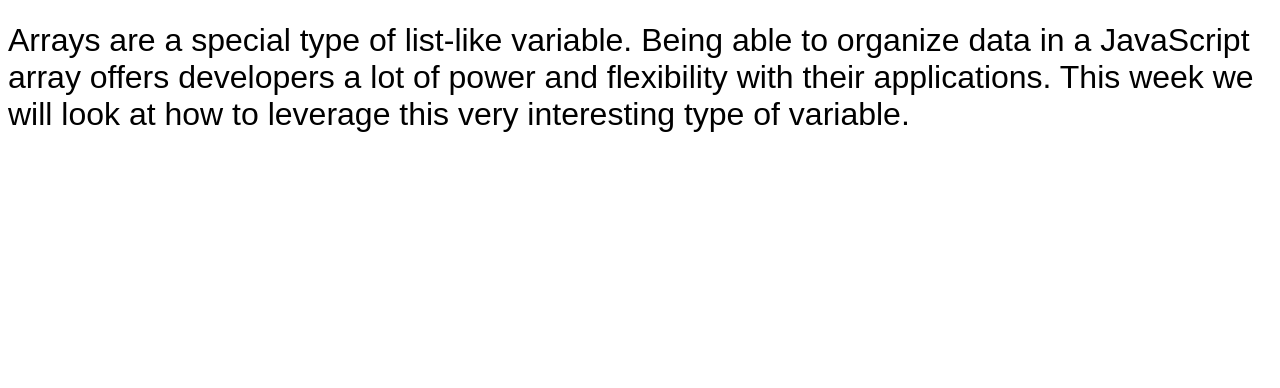
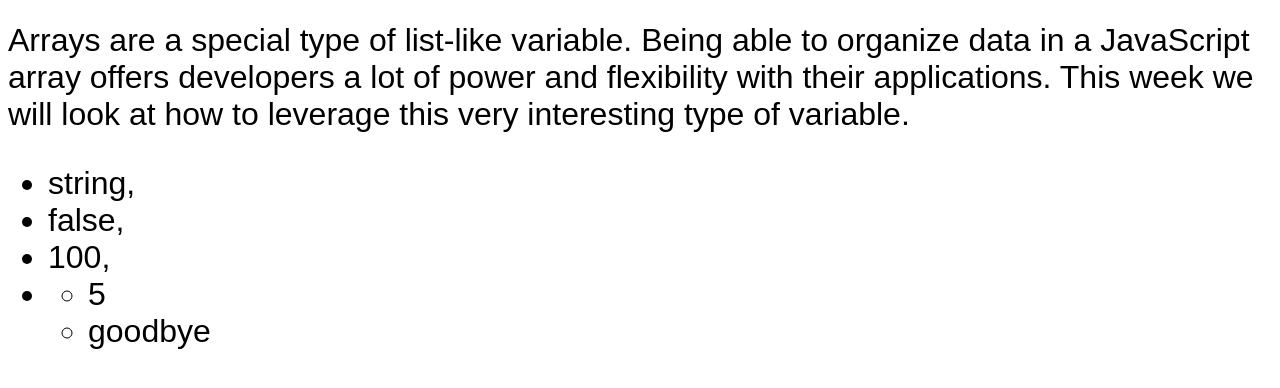
Before and after one commit to JumaTem/js-class-files-main, a plain HTML site: page lesson-3/arrays.html in a window 1280 px wide. Shown: the part 138-526 px from the top of the page. Drawn offline with Linux system fonts and the light colour scheme.

Commit message:
Part 2 of the lesson done

```diff
--- a/lesson-3/arrays.html
+++ b/lesson-3/arrays.html
@@ -11,6 +11,8 @@
 <body>
 	<h1>Arrays</h1>
 	<p>Arrays are a special type of list-like variable. Being able to organize data in a JavaScript array offers developers a lot of power and flexibility with their applications. This week we will look at how to leverage this very interesting type of variable.</p>
-	<p></p>
+	<ul>
+
+	</ul>
 </body>
 </html>
--- a/lesson-3/js/arrays.js
+++ b/lesson-3/js/arrays.js
@@ -1,42 +1,77 @@
-const output = document.querySelector('body p:nth-of-type(2)');
+const output = document.querySelector('ul');
 
 /* STEP 1: Creating an array
 When declaring and initializing an array, you can include strings, numbers, booleans, and even other arrays */
-
+let myArray = ["string", true, 100, [5, "hello"]];
+output.textContent = myArray;
 /* STEP 2: Reading and changing array elements
 You can refer to a particular element in an array with it's index number */
-
+output.textContent = `The first element of array inside myArray is ${myArray[3][0]}`;
 // You can also change a particular element
-
+myArray[1]=false;
 // An array within an array is called a multidimensional array - it can be accessed by specifying the index of the first array, then the item within it
+myArray[3][1] = "goodbye";
 /* STEP 3: Determining array length
 Being able to figure out how many elements are contained in an array is a critical feature of JavaScript programming */
+let totalThingsInArray = myArray.length + myArray[3].length;
+// output.textContent =`There are ${myArray.length} elements in myArray.`;
+output.textContent =`There are a total of ${totalThingsInArray} elements in myArray.`;
+output.textContent = "";
+// In particular, looping through arrays
+for(let i = 0; i<myArray.length; i++){
 
-// In particular, looping through arrays
+    let listItem = document.createElement("li");
+    output.append(listItem);
 
+    //check if an element is an array
+    if (Array.isArray(myArray[i])){
+        //we need a nested ul
+        let childList = document.createElement("ul");
+        listItem.append(childList);
+        //we have an array, so we need to loop through it
+        for(let j = 0; j<myArray[i].length; j++){
+            let childItem = document.createElement("li");
+            childList.append(childItem);
+            childItem.textContent = `${myArray[i][j]}`;
+        };
+    }else{
+        listItem.textContent += `${myArray[i]}, `;
+    }
+};
 /* STEP 4: Convert a string to an array
 If there is a common character that can act as a delimiter in a string, we can use this character to create an array */
-
+let orig6 = "Toronto Maple Leafs, Chicago Black Hawis, Detroit Red Wings, Boston Bruins, Montreal Canadiens, New York Rangers";
 // Output one of the array items
-
+let orig6Array = orig6.split(", ");
+console.log(orig6Array);
+console.log(orig6Array[3]);
 // Output the last element of the array
-
+console.log(`Last element is ${orig6Array[orig6Array.length-1]}`);
 /* STEP 5: Convert an array back to a string
 Use join() and toString() - note that join() allows you to choose and insert a delimiter, while toString() does not */
+// let orig6String  = orig6Array.toString();
+let orig6String = orig6Array.join(" | ");
+console.log(orig6String);
 
 /* STEP 6: Adding and removing items from an array
 Without the ability to edit the contents of an array, this type of variable would have limited use - but adding and removing array items is pretty straightforward */
 
 // Adding one or more items to an array with push()
+orig6Array.push("Buffalo Sabres");
 
 // If you would like to capture how many elements are in the array after you have edited it, then…
+let orig6Length = orig6Array.push("Philadelphia Flyers");
 
 // Removing an item from an array with pop()
-
+// orig6Array.pop();
 // pop() returns the item that was removed, rather than the length of the updated array, so…
-
+let removedElement = orig6Array.pop();
 // To do the same thing, that is, to add and remove an item from the beginning of the array, use shift() and unshift()
-
+console.log(orig6Array);
+orig6Array.shift();
+console.log(orig6Array);
+orig6Array.unshift("Winnipeg Jets");
 // We can also modify the array contents by deleting or substituting elements, or inserting one or more elements at a certain place with splice()
-
+orig6Array.splice(2, 1, "Edmonton Oilers");
+console.log(orig6Array);
 /* That's it for the basics of working with arrays! With these tools at your disposal, a whole new world of possibilities with JavaScript are at your command */
```
Also changed, not shown: lesson-2/string-methods.html (+8 -3 lines), 1 other file.
